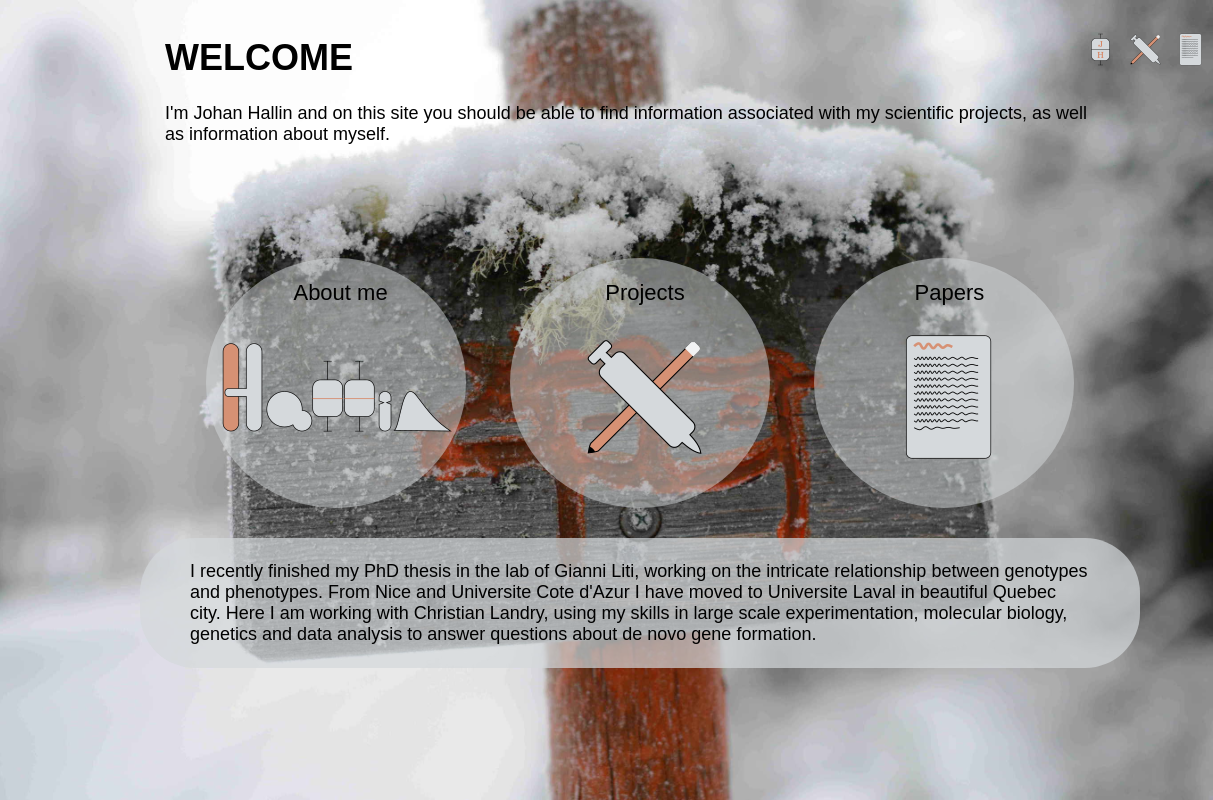
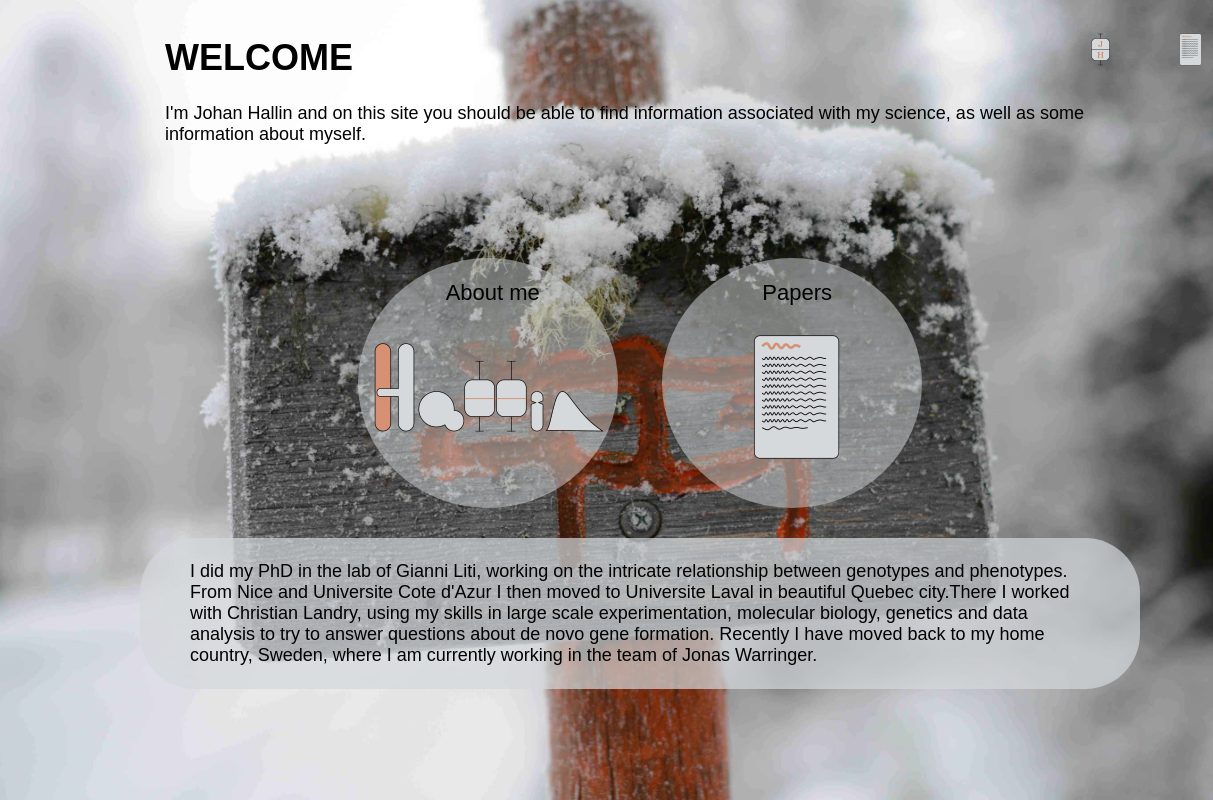
Before and after one commit to j-hallin/j-hallin.github.io, a plain HTML site: page index.html in a window 1280 px wide. Shown: the top 800 px of the page, 0-1213 px from the left. Drawn offline with Linux system fonts and the light colour scheme.

Commit message:
Update index.html

```diff
--- a/index.html
+++ b/index.html
@@ -17,9 +17,6 @@
 				<div class="papers-icon">
 					<a href="papers.html"><img src="images/papers-icon.png", alt="papers", title="Papers"></a>
 				</div>
-				<div class="projects-icon">
-					<a href="projects.html"><img src="images/projects-icon.png", alt="projects", title="Projects"></a>
-				</div>
 				<div class="me-icon">
 					<a href="about-me.html"><img src="images/me-icon.png", alt="about me", title="About me"></a>
 				</div>
@@ -36,7 +33,7 @@
 				<h1> WELCOME </h1>
 				<p>
 					I'm Johan Hallin and on this site you should be able to find information
-					associated with my scientific projects, as well as information about myself.
+					associated with my science, as well as some information about myself.
 				</p>
 			</div>
 			<div class = 'thumbnail-wrapper'>
@@ -54,26 +51,6 @@
 						<p class="thumbnail-section">
 							Click in here for information about me, e.g. my scientific trajectory,
 							and outside-science interests
-						</p>
-					</div>
-				</div>
-				</a>
-				<a href = "projects.html">
-				<div class = 'thumbnail', id="projects-thumbnail">
-					<div class="initial-thumbnail">
-						<p>
-							Projects
-						</p>
-					</div>
-					<div class="hover-thumbnail">
-						<p>
-							Projects
-						</p>
-						<p class="thumbnail-section">
-							Click in here to get to my projects, mostly scientific.
-							There's nothing there right now, but eventually you will be
-							able to find data and code associated with published and not yet
-							published projects
 						</p>
 					</div>
 				</div>
@@ -99,13 +76,14 @@
 			</div>
 			<div class = "section">
 				<p>
-					I recently finished my PhD thesis in the lab of Gianni Liti,
+					I did my PhD in the lab of Gianni Liti,
 					working on the intricate relationship between genotypes and
-					phenotypes. From Nice and Universite Cote d'Azur I have moved
-					to Universite Laval in beautiful Quebec city. Here I am working
+					phenotypes. From Nice and Universite Cote d'Azur I then moved
+					to Universite Laval in beautiful Quebec city.There I worked
 					with Christian Landry, using my skills in large scale experimentation,
-					molecular biology, genetics and data analysis to answer questions
-					about de novo gene formation.
+					molecular biology, genetics and data analysis to try to answer questions
+					about de novo gene formation. Recently I have moved back to my home country,
+					Sweden, where I am currently working in the team of Jonas Warringer.
 				</p>
 			</div>
 		</div>
```
